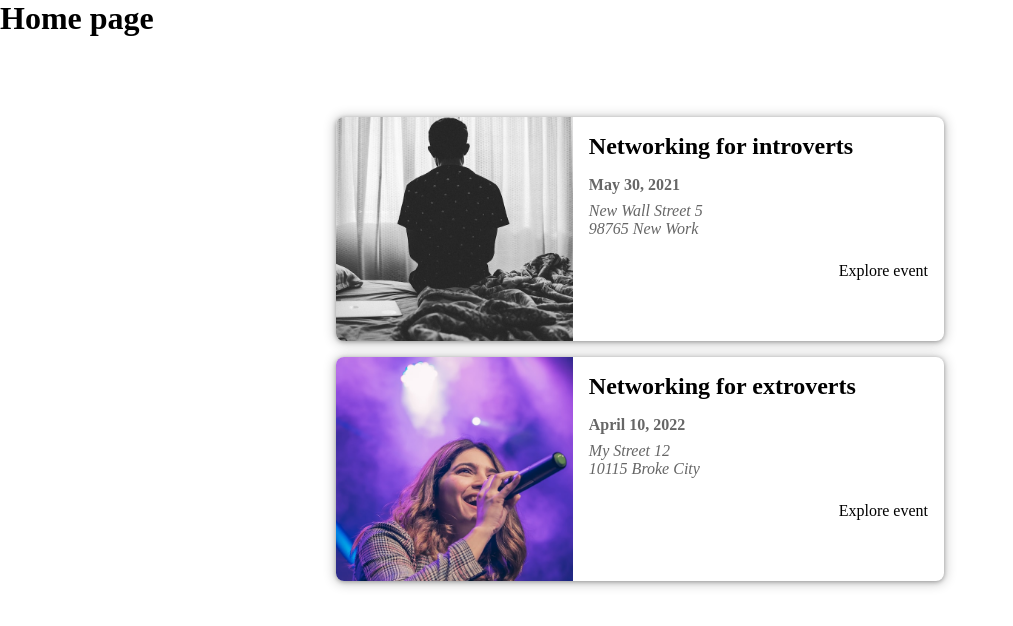
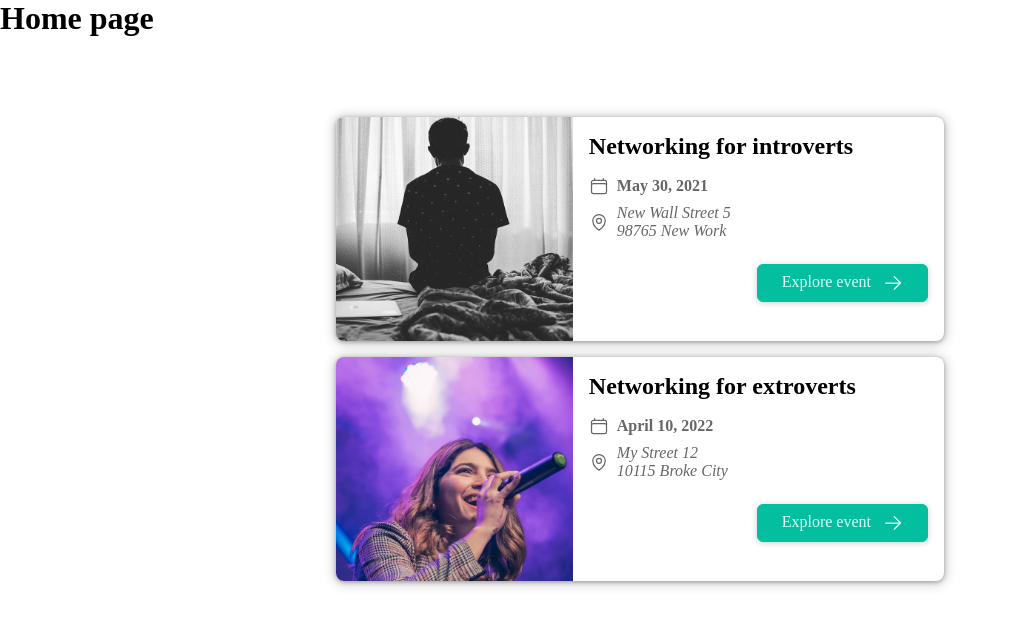
Before and after one commit to uxmoon/nextjs-project-routing, a Next.js app: page / in a window 1280 px wide. Shown: the top 626 px of the page, without its empty margins (0-1013 px from the left). Built offline with nearby package versions, Linux system fonts and the light colour scheme.

Commit message:
Add button and icons for event item

```diff
--- a/components/events/EventItem.js
+++ b/components/events/EventItem.js
@@ -1,5 +1,8 @@
-import Link from 'next/link';
 import styles from '@/styles/EventItem.module.css';
+import Button from '../ui/Button';
+import CalendarIcon from '../icons/CalendarIcon';
+import LocationIcon from '../icons/LocationIcon';
+import ArrowRightIcon from '../icons/ArrowRightIcon';
 
 export default function EventItem(props) {
   const { title, image, date, location, id } = props;
@@ -17,14 +20,21 @@ export default function EventItem(props) {
         <div>
           <h2>{title}</h2>
           <div className={styles.date}>
+            <CalendarIcon />
             <time>{dateFormatted}</time>
           </div>
           <div className={styles.address}>
+            <LocationIcon />
             <address>{addressFormatted}</address>
           </div>
         </div>
         <div className={styles.actions}>
-          <Link href={linkFomatted}>Explore event</Link>
+          <Button link={linkFomatted}>
+            Explore event{' '}
+            <span className={styles.icon}>
+              <ArrowRightIcon />
+            </span>
+          </Button>
         </div>
       </div>
     </li>
```
